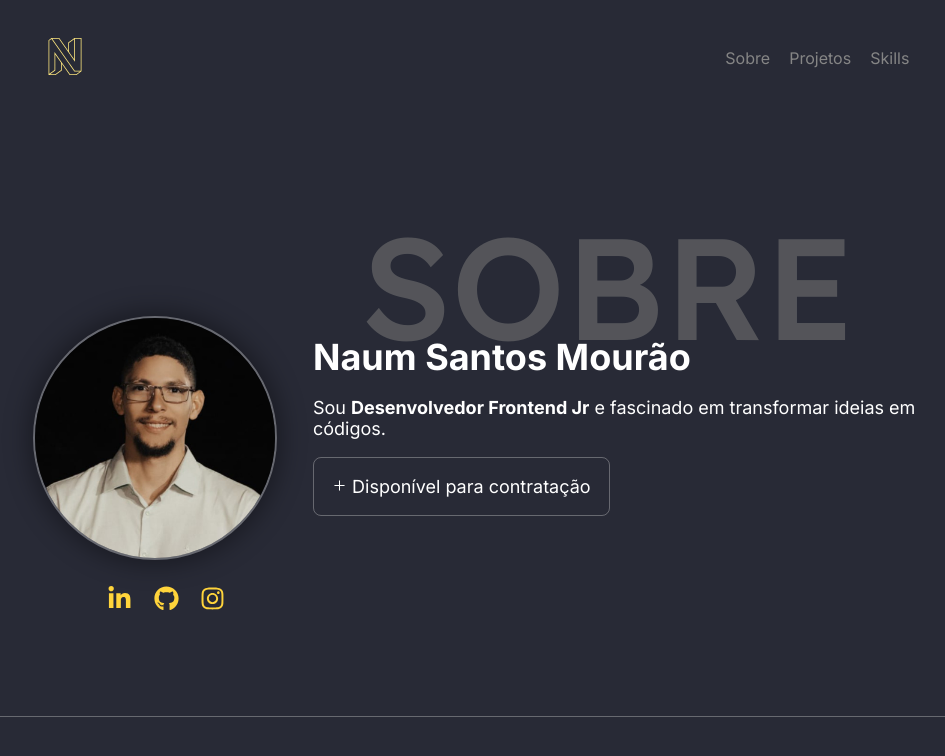
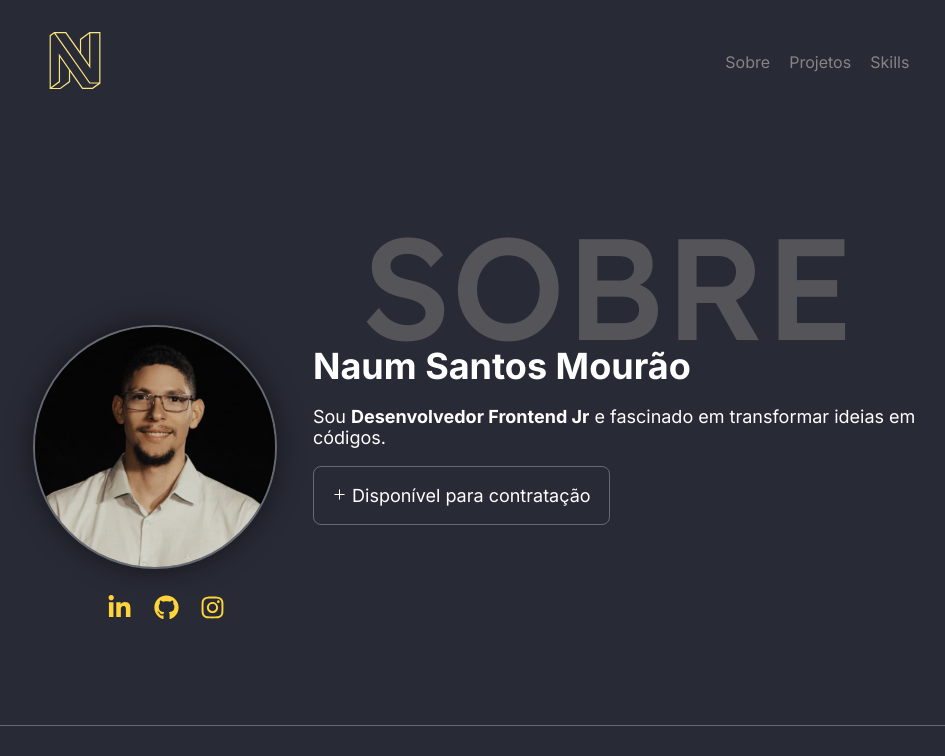
Before and after one commit to Naumsantos/my-portfolio, a Next.js app: page / in a window 1280 px wide. Shown: the top 756 px of the page, without its empty margins (185-1130 px from the left). Built offline with nearby package versions, Linux system fonts and the light colour scheme.

Commit message:
:boom: fix: Retira a classe e o CSS da Logo

```diff
--- a/src/app/components/Navbar/Navbar.js
+++ b/src/app/components/Navbar/Navbar.js
@@ -7,11 +7,10 @@ const Navbar = () => {
     <div className={styles.navbar}>
       <div>
         <Image
-          className={styles.brand}
           src="/images/logo.svg"
           alt="Logo"
-          width={180}
-          height={37}
+          width={200}
+          height={57}
           priority
         />
       </div>
--- a/src/app/components/Navbar/Navbar.module.css
+++ b/src/app/components/Navbar/Navbar.module.css
@@ -4,17 +4,3 @@
   align-items: center;
   padding: 2em 2em;
 }
-
-.brand {
-  font-size: 1.2em;
-}
-
-.brand span {
-  font-weight: 900;
-  text-transform: uppercase;
-}
-
-.active {
-  background-color: #000;
-  color: #fff;
-}
```
